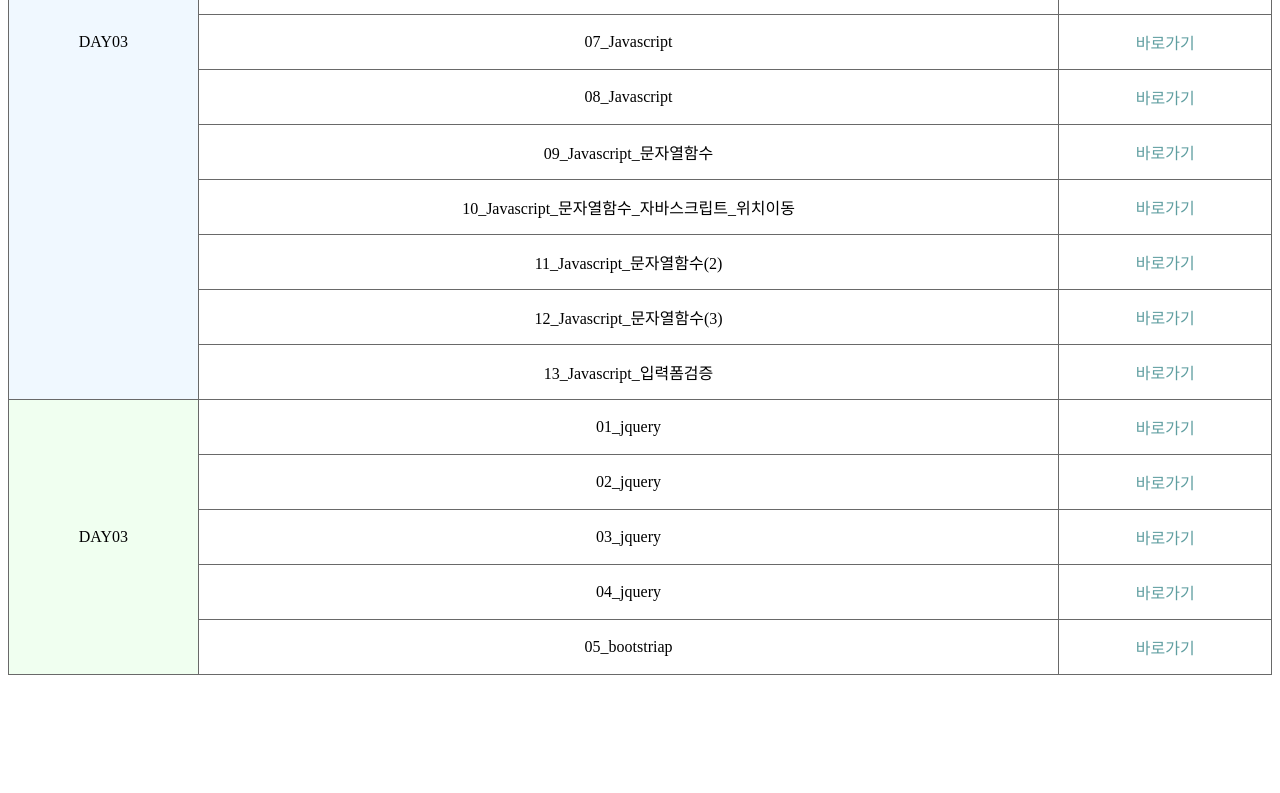
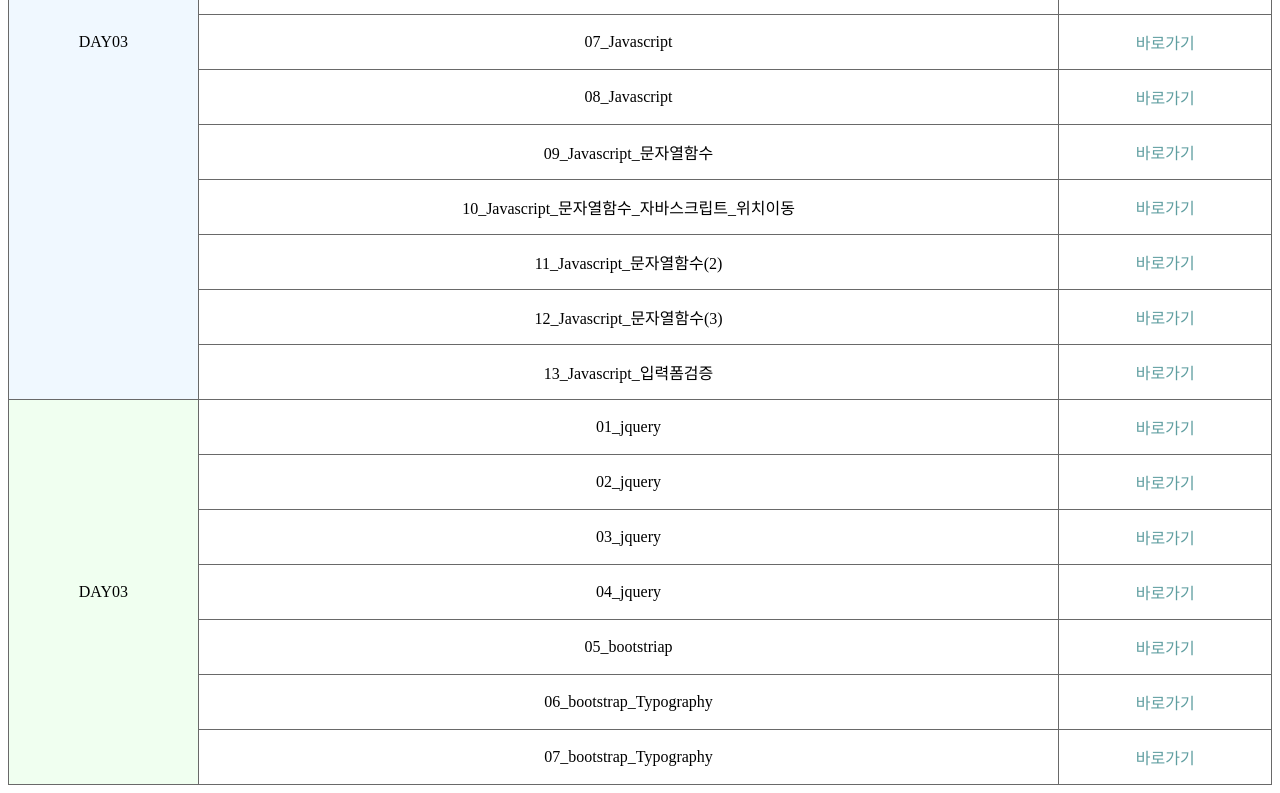
Before and after one commit to y7pWuXAq/2025-AI-HTML, a plain HTML site: page index.html in a window 1280 px wide. Shown: the part 1613-2406 px from the top of the page. Before the commit the page ends 2296 px from the top, so only its background shows below. Drawn offline with Linux system fonts and the light colour scheme.

Commit message:
index.html

```diff
--- a/index.html
+++ b/index.html
@@ -233,7 +233,14 @@
             <td>05_bootstriap</td>
             <td><a href="../day04/05_bootstriap.html">바로가기</a></td>
         </tr>
-
+        <tr>
+            <td>06_bootstrap_Typography</td>
+            <td><a href="../day04/06_bootstrap_Typography.html">바로가기</a></td>
+        </tr>
+        <tr>
+            <td>07_bootstrap_Typography</td>
+            <td><a href="../day04/07_bootstrap_Typography.html">바로가기</a></td>
+        </tr>
     </table>
 </body>
 </html>
```
